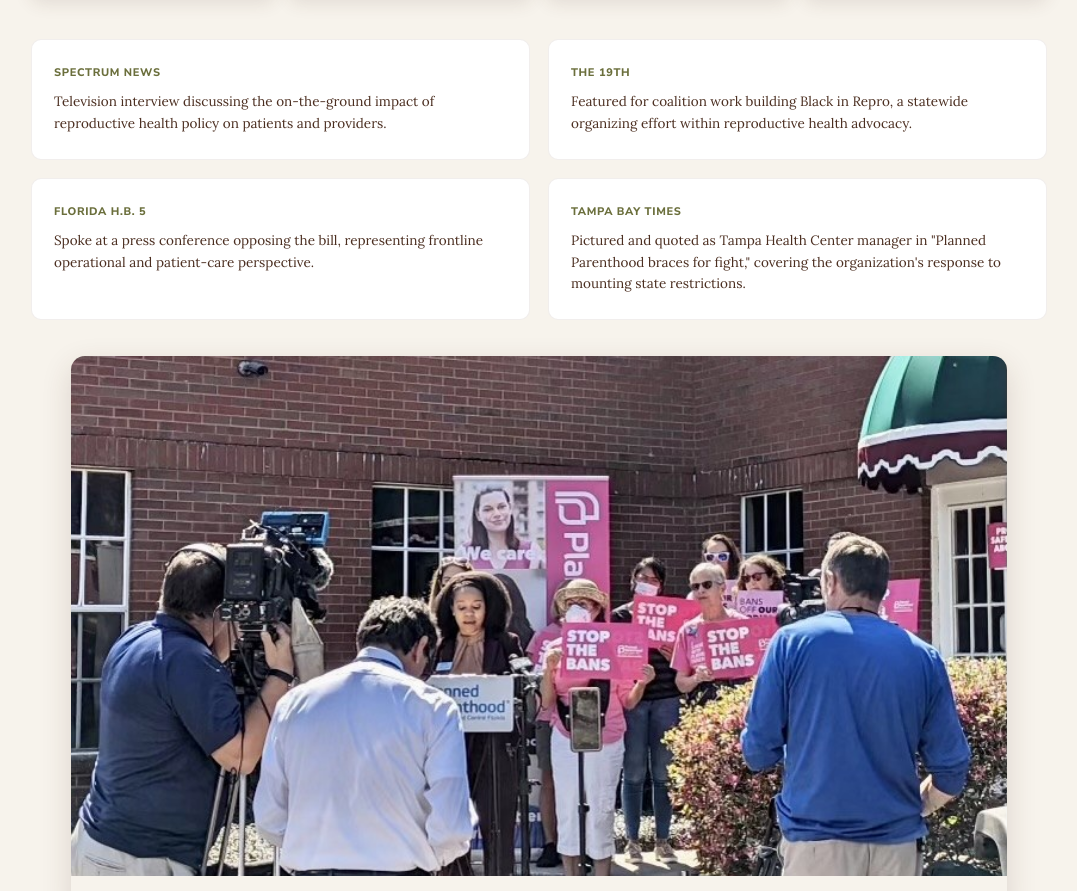
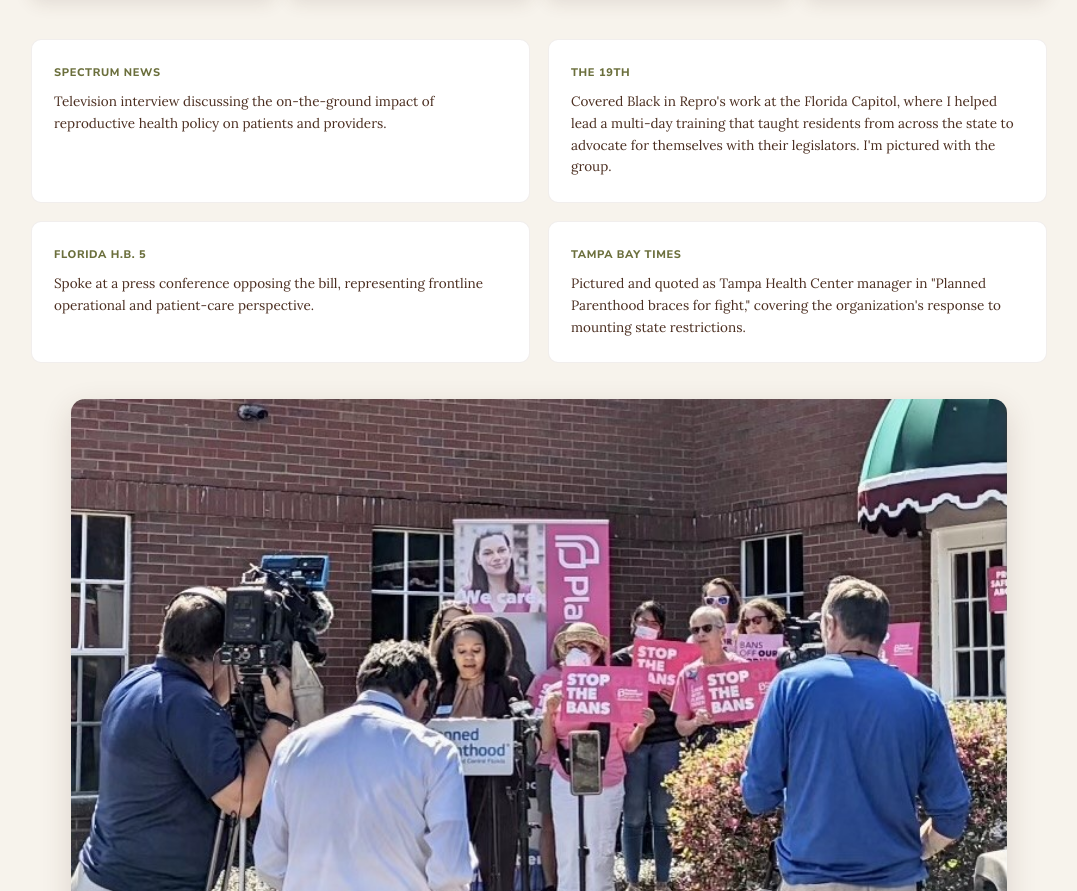
Before and after one commit to jenniferdejesus09/jendejesus-site, a plain HTML site: page about.html in a window 1280 px wide. Shown: the part 2320-3211 px from the top of the page, without its empty margins (101-1178 px from the left). Drawn offline with Linux system fonts and the light colour scheme.

Commit message:
Add files via upload

```diff
--- a/about.html
+++ b/about.html
@@ -505,7 +505,7 @@
       </div>
       <div class="press-card">
         <div class="outlet">The 19th</div>
-        <p>Featured for coalition work building Black in Repro, a statewide organizing effort within reproductive health advocacy.</p>
+        <p>Covered Black in Repro's work at the Florida Capitol, where I helped lead a multi-day training that taught residents from across the state to advocate for themselves with their legislators. I'm pictured with the group.</p>
       </div>
       <div class="press-card">
         <div class="outlet">Florida H.B. 5</div>
```
